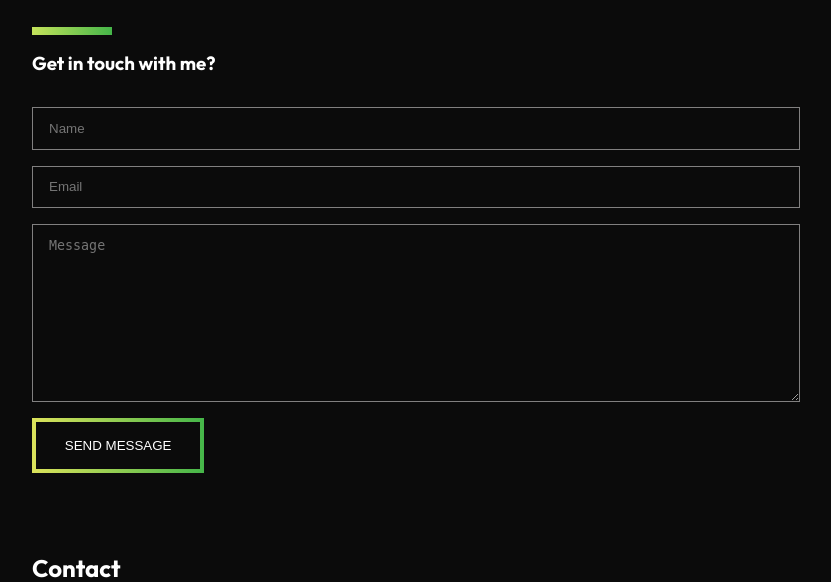
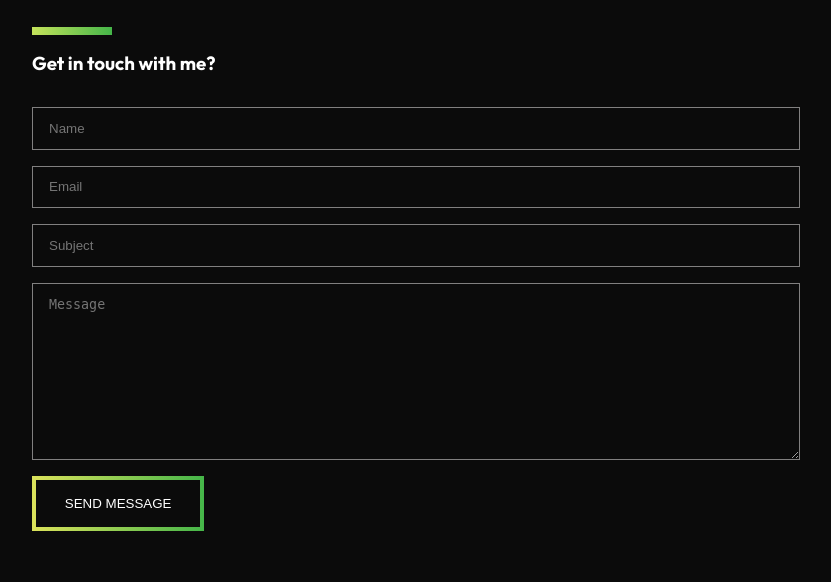
Before and after one commit to dequavious/portfolioWebsite, a Django app: page / in a window 1280 px wide. Shown: the part 5248-5830 px from the top of the page, without its empty margins (96-927 px from the left). Run offline with Django 3.2, Linux system fonts and the light colour scheme; tables that the repository leaves empty hold one stand-in row (values such as "Sample post"); grey boxes marked "Sample" are stand-in pictures; some libraries are stand-ins or nearby versions.

Commit message:
update contact form

```diff
--- a/portfolio/views.py
+++ b/portfolio/views.py
@@ -56,30 +56,34 @@ def send_message(request):
     """
     View to send an email
     """
+
     email = request.data.get('email')
     name = request.data.get('name')
-    if email is not None:
+    subject = request.data.get('subject')
+    body = request.data.get('body')
+
+    if (email is not None) and (name is not None) and (body is not None) and (subject is not None):
 
         user = User.objects.get(id=1)
 
-        body = request.data.get('body')
-        if request.data.get('body', None):
-            data = {
-                'subject': 'Message from website',
-                'body': '''{}
-
-                        From:
-                        {}
-                        {}
-                        '''.format(body, name, email),
-                'to_address': [user.email],
-            }
-            send_email(data)
-            return redirect('home')
-        else:
-            return Response("body missing", status=status.HTTP_400_BAD_REQUEST)
+        data = {
+            'subject': subject,
+            'body': '''{}
+
+                    From:
+                    {}
+                    {}
+                    '''.format(body, name, email),
+            'to_address': [user.email],
+        }
+
+        send_email(data)
+
+        return redirect('home')
+
     else:
-        return Response("name/email missing", status=status.HTTP_400_BAD_REQUEST)
+
+        return Response("name/email/subject/body missing", status=status.HTTP_400_BAD_REQUEST)
 
 
 def login_page(request):
--- a/templates/portfolio/index.html
+++ b/templates/portfolio/index.html
@@ -591,7 +591,7 @@
                     <div class="design">
                         <div class="stack">
 
-                            <img id="img{{ language.id }}" src="{{ language.avatar }}" alt="{{ language.language }}" style="filter:none;">
+                            <img id="img{{ language.id }}" src="{{ language.avatar }}" alt="" style="filter:none;">
                             <h3 style="text-align: center;">{{ language.language }}</h3>
                             <p id="langPar{{ language.id }}" style="color: white;"></p>
 
@@ -617,7 +617,7 @@
                     <div class="design">
                         <div class="stack">
 
-                            <img id="img{{ framework.id }}" src="{{ framework.avatar }}" alt="{{ framework.framework }}" style="filter:none;">
+                            <img id="img{{ framework.id }}" src="{{ framework.avatar }}" alt="" style="filter:none;">
                             <h3 style="text-align: center;">{{ framework.framework }}</h3>
                             <p id="framePar{{ framework.id }}" style="color: white;"></p>
 
@@ -643,7 +643,7 @@
                     <div class="design">
                         <div class="stack">
 
-                            <img id="img{{ db.id }}" src="{{ db.avatar }}" alt="{{ db.dbms }}" style="filter:none;">
+                            <img id="img{{ db.id }}" src="{{ db.avatar }}" alt="" style="filter:none;">
                             <h3 style="text-align: center;">{{ db.dbms }}</h3>
                             <p id="dbPar{{ db.id }}" style="color: white;"></p>
 
@@ -669,7 +669,7 @@
                     <div class="design">
                         <div class="stack">
 
-                            <img id="img{{ tool.id }}" src="{{ tool.avatar }}" alt="{{ tool.tool }}" style="filter:none;">
+                            <img id="img{{ tool.id }}" src="{{ tool.avatar }}" alt="" style="filter:none;">
                             <h3 style="text-align: center;">{{ tool.tool }}</h3>
                             <p id="toolPar{{ tool.id }}" style="color: white;"></p>
 
@@ -707,7 +707,7 @@
                 <div class="backgroundR"></div>
                 {% for hobby in hobbies %}
                     <div class="hobby">
-                        <img id="img{{ hobby.id }}" src="{{ hobby.avatar }}" alt="{{ hobby.hobby }}">
+                        <img id="img{{ hobby.id }}" src="{{ hobby.avatar }}" alt="">
                         <h3 style="text-align: center;">{{ hobby.hobby }}</h3>
                     </div>
                 {% endfor %}
@@ -784,6 +784,7 @@
             <form id="contactForm">
                 <input type="text" placeholder="Name" name="name" required>
                 <input type="email" placeholder="Email" name="email"  required>
+                <input type="text" placeholder="Subject" name="subject"  required>
                 <textarea id="messageTextArea" rows="10" cols="30" name="body" placeholder="Message" required></textarea>
                 <button id="sendBtn" type="submit">Send message</button>
             </form>
```
